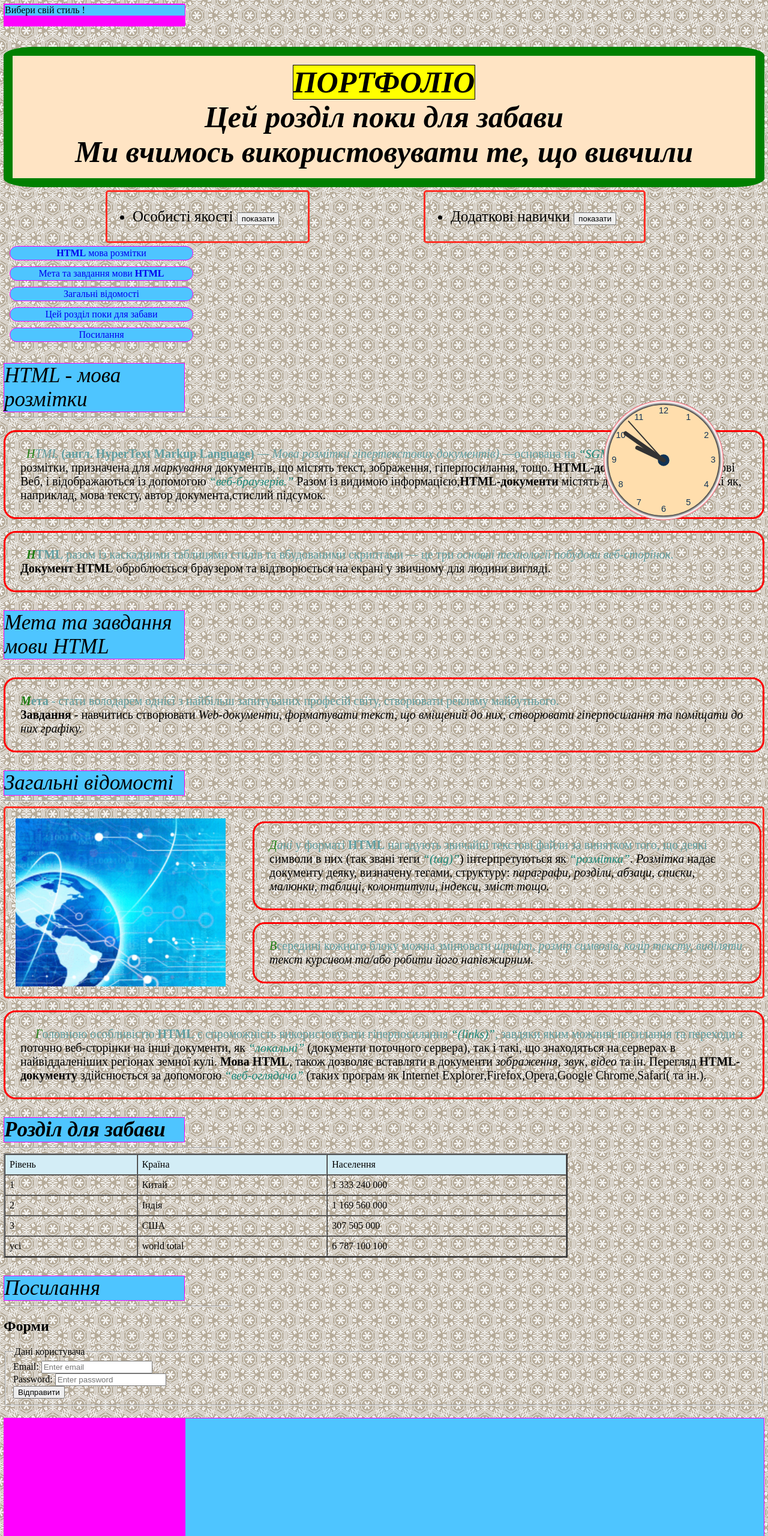
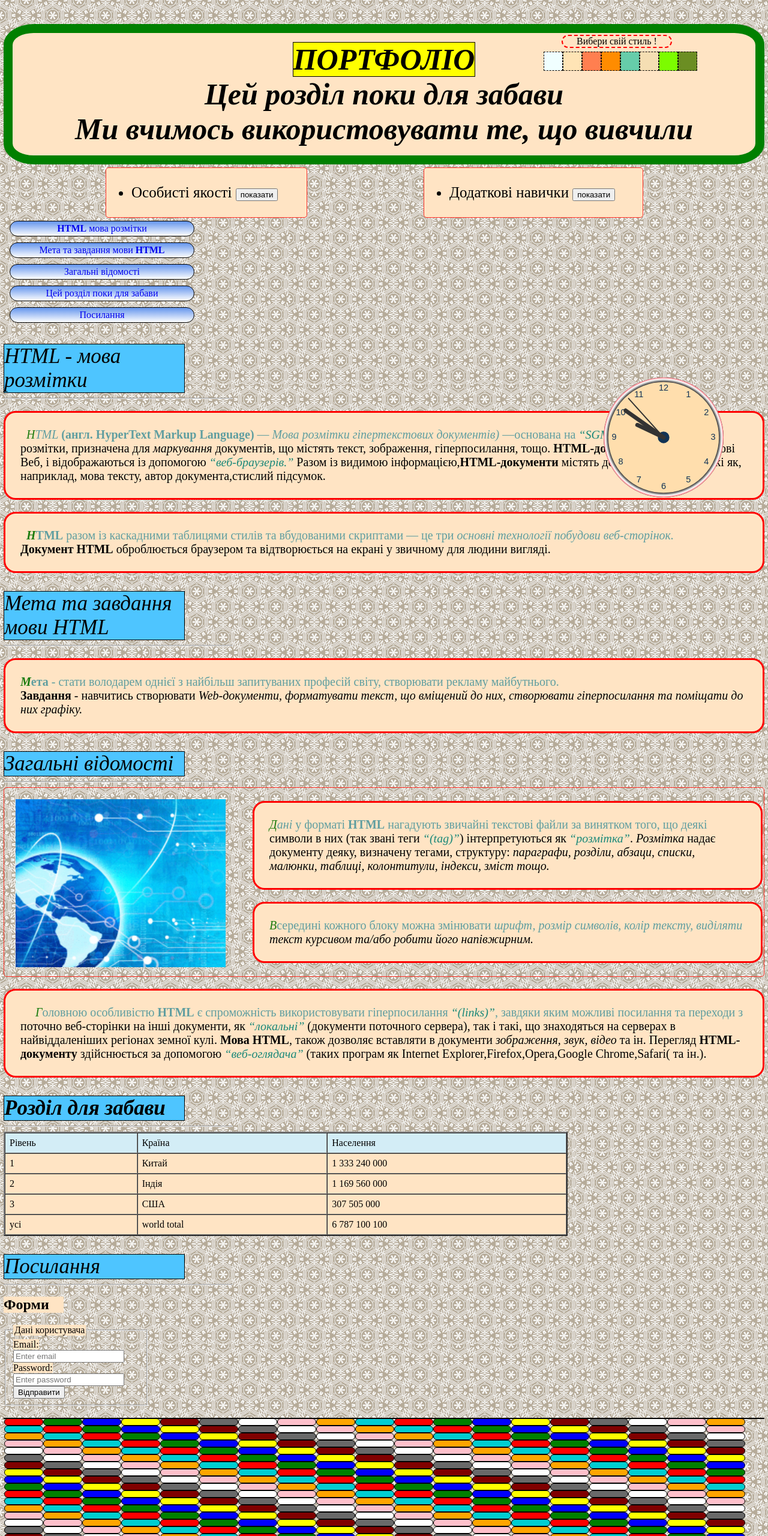
Before and after one commit to Oksana065/Oksana065.github.io, a plain HTML site: page index.html in a window 1280 px wide. Shown: the top 2560 px of the page at 60% size. Drawn offline with nearby package versions, Linux system fonts and the light colour scheme.

Commit message:
Style new

```diff
--- a/style.css
+++ b/style.css
@@ -6,15 +6,68 @@ body {
     background-image:url(patern.png);
     background-repeat:repeat;
     background-attachment:fixed;
-    opacity: 1;
 
+}
+#title{
+    margin-top: -28px;
+    margin-left: 30px;
+    width: 180px;
+    position: absolute;
+    text-align: center;
+    border: 2px dashed red;
+    border-radius: 30px;
+    background-color: transparent;
+}
+#n0{
+    position: absolute;
+    margin-left: 900px;
+    margin-top: 80px;
+    width: 256px;
+    height: 30px;
+    border: none;
+}
+#n1,#n2,#n3,#n4,#n5,#n6,#n7,#n8{
+    width: 30px;
+    height: 30px;
+    border: 1px dashed #000000;
+    float: left;
+}
+#n1:hover,#n2:hover,#n3:hover,#n4:hover,#n5:hover,#n6:hover,#n7:hover,#n8:hover{
+    width: 30px;
+    height: 60px;
+    border: 1px solid #ff2000;
+    float: left;
+}
+
+#n1{
+    background-color: azure;
+}
+#n2{
+    background-color: moccasin;
+}
+#n3{
+    background-color: coral;
+}
+#n4{
+    background-color: darkorange;
+}
+#n5{
+    background-color: mediumaquamarine;
+}
+#n6{
+    background-color: wheat;
+}
+#n7{
+    background-color: lawngreen;
+}
+#n8{
+    background-color: olivedrab;
 }
 
 h1 {
     border: 15px solid green;
-    border-radius: 50px/15px;
+    border-radius: 50px/35px;
     margin-bottom: 5px;
-    background: bisque;
     font-style: oblique;
     font-size: 50px;
     padding: 15px;
@@ -26,7 +79,7 @@ span {
 }
 
 div {
-    border: 1px solid fuchsia;
+    border: 1px solid #000000;
     background: #4ec5ff;
     width: 300px;
 }
@@ -55,43 +108,58 @@ hr {
     width: 30%;
 }
 
-#red, #green, #blue, #yellow, #maroon, #dark {
-    width: 60px;
-    height: 60px;
+.red, .green, .blue, .yellow, .maroon, .dark, .white, .darkturquoise, .orange,.pink {
+    width: 63px;
+    height: 10px;
+    border-radius: 6px;
+}
+.white {
+    background: white;
+    float: left;
 }
 
-#red {
+.red {
     background: red;
     float: left;
 }
 
-#green {
+.green {
     background: green;
     float: left;
 }
 
-#blue {
+.blue {
     background: blue;
     float: left;
 
 }
 
-#yellow {
+.yellow {
     background: yellow;
-    clear: left;
     float: left;
 }
 
-#maroon {
+.maroon {
     background: maroon;
     float: left;
 }
 
-#dark {
-    background: dimgray;
-    clear: left;
+.dark {
+     background: dimgray;
+     float: left;
+ }
+.darkturquoise {
+    background: darkturquoise;
+    float: left;
 }
-
+.orange {
+    background: orange;
+    float: left;
+}
+.pink {
+     background: pink;
+     float: left;
+ }
 section {
     background: gold;
     float: right;
@@ -110,6 +178,7 @@ header {
 
 #link1:target, #link11:target, #link2:target, #link3:target, #link4:target {
     background: #fffd29;
+    color: #24211E;
     width: 480px;
     padding: 3px;
 }
@@ -122,6 +191,7 @@ ol {
 ul {
     list-style-type: disc;
     font-size: 25px;
+
 }
 
 aside {
@@ -137,11 +207,15 @@ nav {
     width: 300px;
     border-radius: 15px;
     margin-bottom: 20px;
+
    }
 nav div{
-    padding: 2px;
-    border-radius: 40px;
+    padding: 3px;
+    border-radius: 50px;
     text-align: center;
+    background:-webkit-linear-gradient(top,cornflowerblue,white);
+    background:-moz-linear-gradient(top,cornflowerblue,white);
+    background:-o-linear-gradient(top,cornflowerblue,white);
 
 }
 footer {
@@ -162,7 +236,7 @@ a {
 }
 
 a:hover {
-    margin-left: 15px;
+    margin-left: 20px;
     }
 
 q {
@@ -178,10 +252,16 @@ p.clear {
 article {
     border-radius: 5px;
     padding: 2px;
-    border: 3px solid #ff2f25;
+    border: 1px solid #ff2f25;
+}
+fieldset{
+    width: 210px;
 }
 
+article ol {
+    height: 150px;
+}
 
-article ol {
-    height: 170px;
+p,article:nth-child(5),article:nth-child(6),fieldset legend,h2,table:not(thead),label,h1{
+    background: bisque;
 }
```
